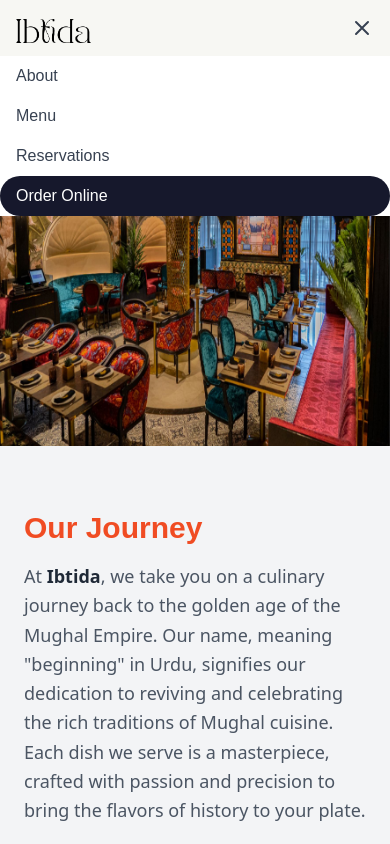
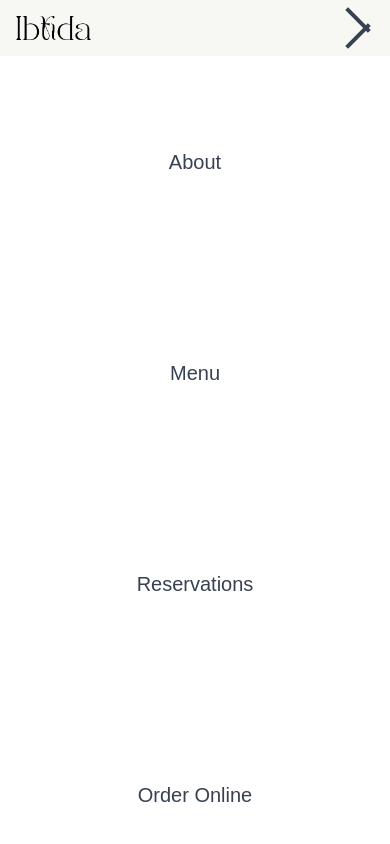
Before and after one commit to dev-namra/ibtida, a React (Create React App) app: page /about in a window 390 px wide. Both pictures are taken after a click on the button 362 px from the left and 28 px from the top of the page. Shown: the top 844 px of the page. Built offline with nearby package versions, Linux system fonts and the light colour scheme.

Commit message:
Updated the navbar

```diff
--- a/src/components/About.jsx
+++ b/src/components/About.jsx
@@ -1,4 +1,5 @@
 import React from "react";
+import  { useEffect } from 'react';
 import StoryBanner from '../assets/interior-bg.jpg';
 import { Parallax } from 'react-parallax';
 import Chef from'../assets/chef.jpg';
@@ -7,7 +8,12 @@ import BiryaniImage from '../assets/about/top-view-pakistan-meal-composition-wit
 import KebabsImage from '../assets/about/high-angle-tasty-kebab-slate-with-other-dish-cutlery.jpg';
 import NihariImage from '../assets/about/pre-prepared-food-showcasing-ready-eat-delicious-meals-go.jpg';
 
+
 const About = () => {
+
+  useEffect(() => {
+    window.scrollTo(0, 0); // Scroll to the top of the page
+    }, []);
   return (
     <div className="bg-gray-100">
       {/* Parallax Hero Section */}
--- a/src/components/Navigation.jsx
+++ b/src/components/Navigation.jsx
@@ -11,34 +11,32 @@ const Navigation = () => {
 
     return (
         <header className="bg-background-beige shadow-md sticky top-0 z-50">
-            <nav className="container mx-auto p-4 flex justify-between items-center">
+            <nav className="container mx-auto p-4 flex justify-between items-center relative">
                 <Link to="/" className="flex items-center">
                     <img src={Logo} alt="Ibtida logo" className="h-6 w-auto" />
                 </Link>
-                <div className="md:hidden">
-                    <button onClick={toggleMenu} className="text-gray-700 focus:outline-none">
-                        <svg
-                            className="h-6 w-6"
-                            fill="none"
-                            stroke="currentColor"
-                            viewBox="0 0 24 24"
-                            xmlns="http://www.w3.org/2000/svg"
-                        >
-                            <path
-                                strokeLinecap="round"
-                                strokeLinejoin="round"
-                                strokeWidth="2"
-                                d={isOpen ? "M6 18L18 6M6 6l12 12" : "M4 6h16M4 12h16m-7 6h7"}
-                            />
-                        </svg>
+                <div className="md:hidden relative z-50">
+                    <button onClick={toggleMenu} className="flex flex-col justify-center items-center focus:outline-none">
+                        <span className={`block w-8 h-1 bg-gray-700 mb-1 transition duration-200 ${isOpen ? 'rotate-45 transform' : ''}`} />
+                        <span className={`block w-8 h-1 bg-gray-700 mb-1 transition duration-200 ${isOpen ? 'opacity-0' : 'opacity-100'}`} />
+                        <span className={`block w-8 h-1 bg-gray-700 transition duration-200 ${isOpen ? '-rotate-45 transform' : ''}`} />
                     </button>
                 </div>
-                <ul className={`flex-col md:flex-row md:flex md:space-x-6 items-center md:static absolute w-full md:w-auto left-0 md:left-auto bg-white md:bg-transparent transition-transform duration-300 ease-in-out ${isOpen ? 'top-14' : '-top-96'}`}>
-                    <li><Link to="/about" className="block py-2 px-4 text-gray-700 hover:text-gray-900 font-work-sans">About</Link></li>
-                    <li><Link to="/menu" className="block py-2 px-4 text-gray-700 hover:text-gray-900 font-work-sans">Menu</Link></li>
-                    <li><Link to="/bookings" className="block py-2 px-4 text-gray-700 hover:text-gray-900 font-work-sans">Reservations</Link></li>
-                    <li><Link to="/order-online" className="block py-2 px-4 text-[#fff] hover:text-custom-orange bg-background-col rounded-full font-work-sans">Order Online</Link></li>
+                <ul className={`flex flex-col md:flex-row md:flex md:space-x-6 items-center justify-between md:static absolute w-full md:w-auto left-0 md:left-auto bg-white md:bg-transparent transition-transform duration-300 ease-in-out text-center ${isOpen ? 'top-14 h-screen' : '-top-96'} z-40`}>
+                    <li className={`flex-grow ${isOpen ? 'flex items-center justify-center' : 'hidden md:block'}`}>
+                        <Link to="/about" onClick={() => setIsOpen(false)} className="block py-4 px-4 text-gray-700 hover:bg-gray-300 font-work-sans text-xl md:text-base">About</Link>
+                    </li>
+                    <li className={`flex-grow ${isOpen ? 'flex items-center justify-center' : 'hidden md:block'}`}>
+                        <Link to="/menu" onClick={() => setIsOpen(false)} className="block py-4 px-4 text-gray-700 hover:bg-gray-300 font-work-sans text-xl md:text-base">Menu</Link>
+                    </li>
+                    <li className={`flex-grow ${isOpen ? 'flex items-center justify-center' : 'hidden md:block'}`}>
+                        <Link to="/bookings" onClick={() => setIsOpen(false)} className="block py-4 px-4 text-gray-700 hover:bg-gray-300 font-work-sans text-xl md:text-base">Reservations</Link>
+                    </li>
+                    <li className={`flex-grow ${isOpen ? 'flex items-center justify-center' : 'hidden md:block'}`}>
+                        <Link to="/order-online" onClick={() => setIsOpen(false)} className="block py-4 px-4 text-gray-700 hover:bg-gray-300 md:text-[#fff] md:hover:text-custom-orange md:bg-background-col md:rounded-full font-work-sans text-xl md:text-base">Order Online</Link>
+                    </li>
                 </ul>
+
             </nav>
         </header>
     );
--- a/src/components/home-page/MenuSectionBannerImage.jsx
+++ b/src/components/home-page/MenuSectionBannerImage.jsx
@@ -4,8 +4,13 @@ import Biryani from '../../assets/mughlai-cuisine.png';
 
 const MenuSectionBannerImage = () => {
     return (
-        <Parallax bgImage={Biryani} strength={300} className="h-screen">
-            </Parallax>
+        <Parallax
+            bgImage={Biryani}
+            strength={300}
+            className="h-screen"
+            style={{ margin: 0, padding: 0 }}
+        >
+        </Parallax>
     );
 };
 
--- a/src/components/home-page/Specialsbg.jsx
+++ b/src/components/home-page/Specialsbg.jsx
@@ -7,15 +7,12 @@ const Specialsbg = () => {
     return (
         <Parallax bgImage={SpecialImage} strength={300} className="h-screen">
             <div className="h-screen flex items-center justify-center">
-                {/* Black Overlay */}
-                <div className="absolute top-0 left-0 w-full h-full bg-black opacity-50"></div>
                 <div className="flex flex-col items-center mb-8 relative z-10">
                     <h2 className="text-5xl md:text-7xl font-bold text-white font-fraunces">Ibtida</h2>
                     <div className="text-lg md:text-3xl italic text-white mt-2">Mughal Dining Experience</div>
                     <Link to='/bookings'><button type='button' className="mt-8 inline-block border-2 border-white text-white py-2 px-4 md:px-20 rounded-full hover:bg-white hover:text-black transition">Make a Reservation</button></Link>
                 </div>
             </div>
-
         </Parallax>
     );
 };
--- a/src/components/home-page/Storybg.jsx
+++ b/src/components/home-page/Storybg.jsx
@@ -4,7 +4,12 @@ import StorybgImage from '../../assets/PLATTER.jpeg';
 
 const Storybg = () => {
     return (
-        <Parallax bgImage={StorybgImage} strength={300} className="h-screen">
+        <Parallax
+            bgImage={StorybgImage}
+            strength={300}
+            className="h-screen w-full" // Full width and height
+            style={{ margin: 0, padding: 0 }} // Reset margins and paddings
+        >
         </Parallax>
     );
 };
```
Also changed, not shown: src/index.css (line endings or trailing spaces).
